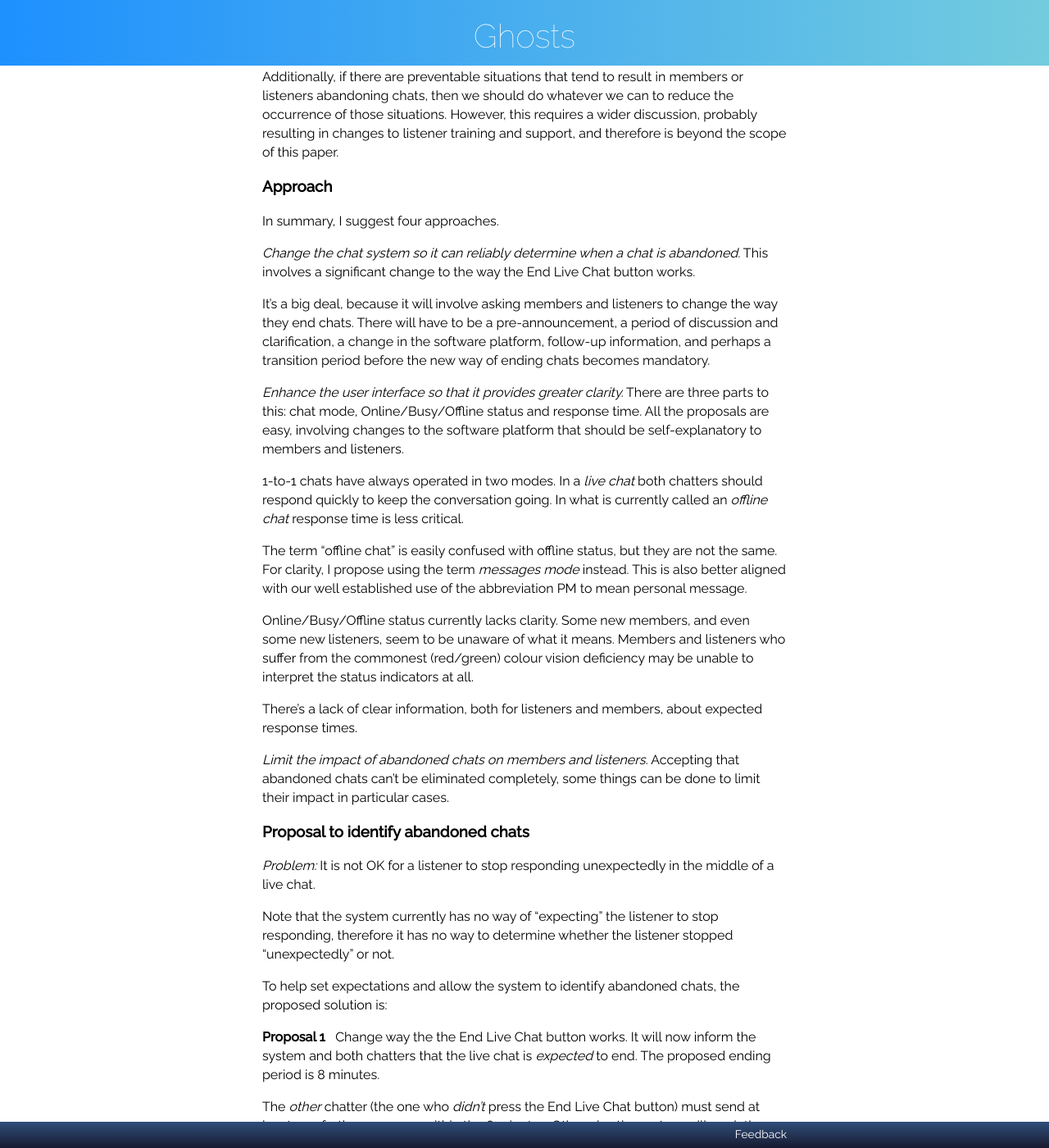
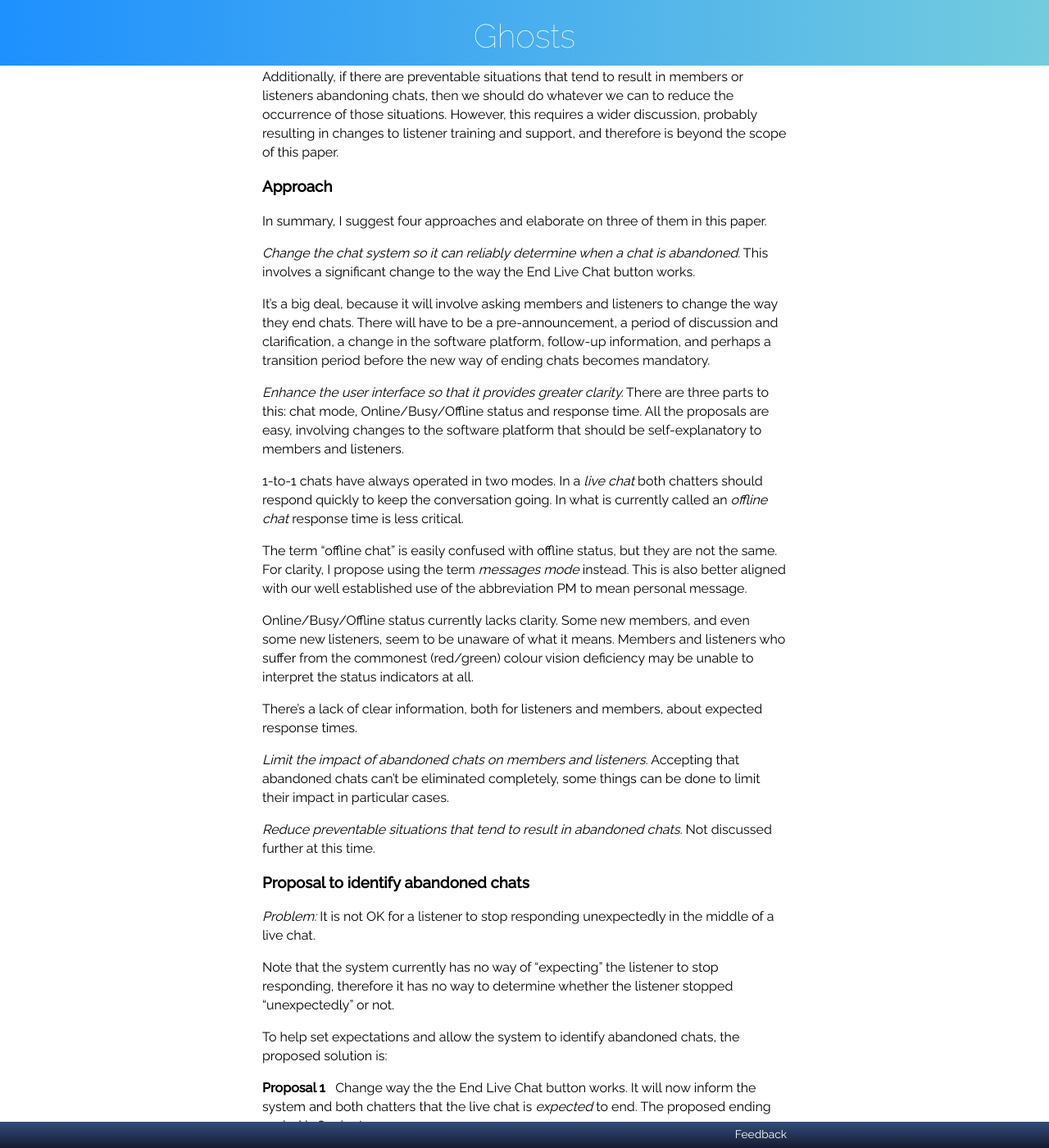
Before and after one commit to RarelyCharlie/rarelycharlie.github.io, a Jekyll site: the page built from _draft/ghosts.md, in a window 1280 px wide and 1400 px high, scrolled down 747 px. Shown: the whole window at 82% size. Built offline with Jekyll 4.4.1, drawn with Linux system fonts in a browser that asks for light colours.

Commit message:
fix ss06

```diff
--- a/_draft/ghosts.md
+++ b/_draft/ghosts.md
@@ -38,7 +38,7 @@ Additionally, if there are preventable situations that tend to result in members
 
 ### Approach
 
-In summary, I suggest four approaches.
+In summary, I suggest four approaches and elaborate on three of them in this paper.
 
 *Change the chat system so it can reliably determine when a chat is abandoned.* This involves a significant change to the way the End Live Chat button works.
 
@@ -55,6 +55,8 @@ Online/Busy/Offline status currently lacks clarity. Some new members, and even s
 There's a lack of clear information, both for listeners and members, about expected response times.
 
 *Limit the impact of abandoned chats on members and listeners.* Accepting that abandoned chats can't be eliminated completely, some things can be done to limit their impact in particular cases.
+
+*Reduce preventable situations that tend to result in abandoned chats.* Not discussed further at this time.
 
 
 ### Proposal to identify abandoned chats
```
Also changed, not shown: assets/ghosts/ss06.png.
